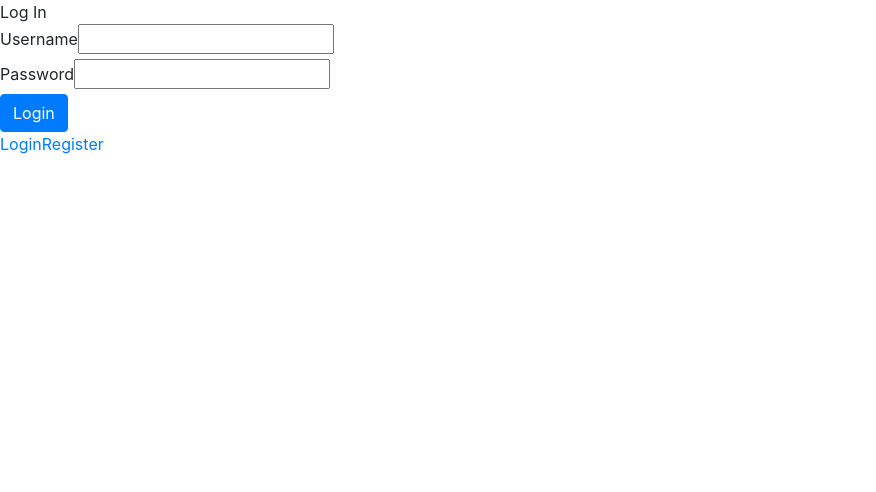
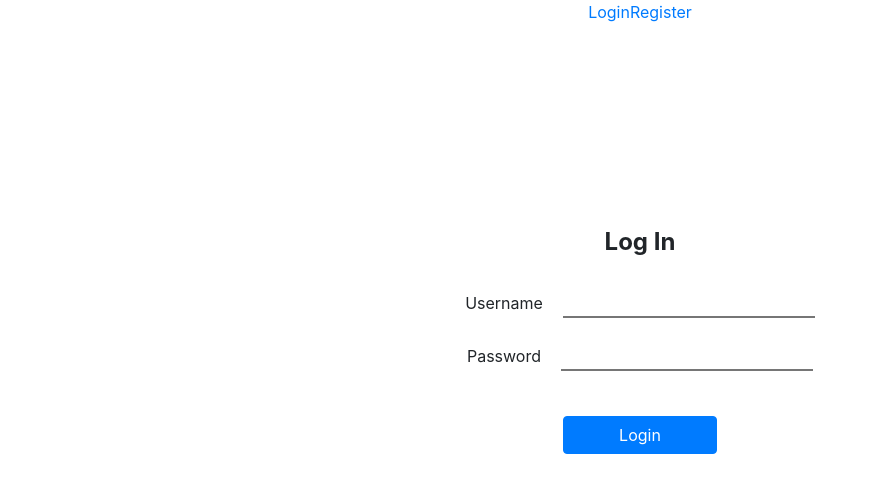
Before and after one commit to AaronLiu27/Alumni-Connect, a React (Create React App) app in the folder front-end/alumni-connect-frontend/: page /login in a window 1280 px wide. Shown: the top 492 px of the page, without its empty margins (0-876 px from the left). Built offline with nearby package versions, Linux system fonts and the light colour scheme; no server answers.

Commit message:
login page css

```diff
--- a/front-end/alumni-connect-frontend/src/App.css
+++ b/front-end/alumni-connect-frontend/src/App.css
@@ -5,6 +5,10 @@
 .App-logo {
   height: 40vmin;
   pointer-events: none;
+}
+
+.account{
+  text-align: center;
 }
 
 @media (prefers-reduced-motion: no-preference) {
--- a/front-end/alumni-connect-frontend/src/App.js
+++ b/front-end/alumni-connect-frontend/src/App.js
@@ -99,6 +99,12 @@ function App() {
       <div className="app">
 
           <Router>
+
+            <div className='account'>
+            <div>
+              <Link to="/login">Login</Link>
+              <Link to="/register">Register</Link>
+            </div>
             <Switch>
               <Route exact path = "/login">
                 <LoginForm />
@@ -110,10 +116,6 @@ function App() {
                 <MainPage />
               </Route>
             </Switch>
-
-            <div>
-              <Link to="/login">Login</Link>
-              <Link to="/register">Register</Link>
             </div>
           </Router>
 
--- a/front-end/alumni-connect-frontend/src/login/login.css
+++ b/front-end/alumni-connect-frontend/src/login/login.css
@@ -0,0 +1,29 @@
+.loginForm{
+    padding-top: 200px;
+    padding-left:30%;
+    padding-right: 30%;
+    text-align: center;
+}
+.title{
+    font-size: x-large;
+    font-weight: bolder;
+    margin-bottom: 30px;
+}
+.inputTool{
+    margin-bottom: 20px;
+}
+.input {
+    margin-left:20px;
+    outline: 0;
+    border-width: 0 0 2px;
+
+}
+
+.submitBtn{
+    margin-top: 40px;
+    text-align: center;
+
+}
+.submitButn{
+    width: 30%;
+}
--- a/front-end/alumni-connect-frontend/src/login/loginForm.js
+++ b/front-end/alumni-connect-frontend/src/login/loginForm.js
@@ -4,7 +4,7 @@ import axios from 'axios';
 import { useState } from "react";
 import {useHistory} from "react-router-dom";
 import { runInAction } from 'mobx';
-
+import './login.css'
 import {Button} from 'react-bootstrap'
 
 function LoginForm() {
@@ -39,7 +39,7 @@ function LoginForm() {
         });
 
         try {
-            const apiUrl = 'http://localhost:5000/api/auth/login';
+            const apiUrl = 'localhost:5000/api/auth/login';
             let res = await axios.post(apiUrl, {
                 "username": username,
                 "passwd": password,
@@ -65,31 +65,40 @@ function LoginForm() {
 
     return (
         <div className="loginForm">
+            <div className='title'>
                 Log In
-            <div>
+            </div>
+            <div className='inputTool'>
                 <label htmlFor="usernameInput">Username</label>
+
                     <input
+                        className="input"
                         id="usernameInput"
                         type='text'
                         plcaeholder='Username'
                         value={username ? username : ''}
                         onChange={(e) => setUsername(e.target.value)}
                     />
+
             </div>
 
-            <div>
+            <div className='inputTool'>
                 <label htmlFor="passwordInput">Password</label>
+
                     <input
+                        className="input"
                         id="passwordInput"
                         type='password'
                         plcaeholder='Password'
                         value={password ? password : ''}
                         onChange={(e) => setPassword(e.target.value)}
                     />
+
             </div>
 
-            <div>
+            <div className='submitBtn'>
                 <Button
+                className='submitButn'
                     text='Login'
                     disabled={buttonDisabled}
                     onClick={ () => doLogin() }
```
Lines whose indentation alone changed are shown as unchanged.
